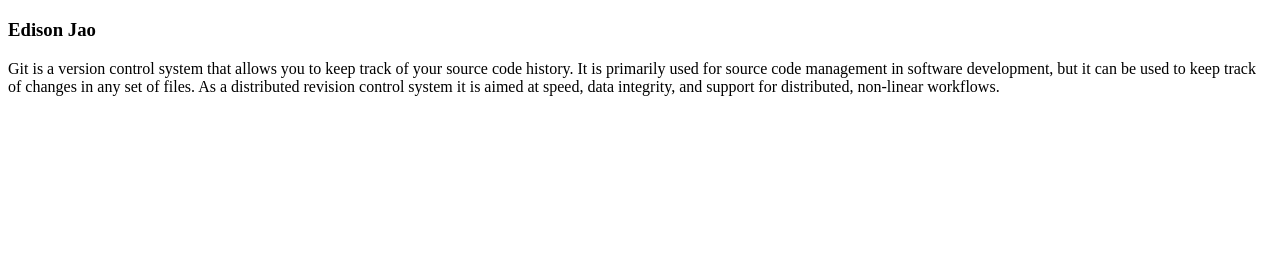
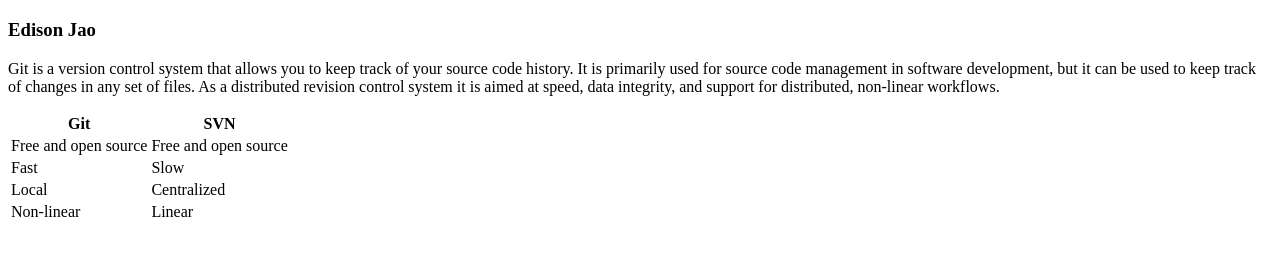
Before and after one commit to edisonjao5/Unde_Git, a plain HTML site: page index.html in a window 1280 px wide. Shown: the part 61-316 px from the top of the page. Drawn offline with Linux system fonts and the light colour scheme.

Commit message:
Third commit

```diff
--- a/index.html
+++ b/index.html
@@ -16,5 +16,27 @@
       set of files. As a distributed revision control system it is aimed at
       speed, data integrity, and support for distributed, non-linear workflows.
     </p>
+    <table>
+      <tr>
+        <th>Git</th>
+        <th>SVN</th>
+      </tr>
+      <tr>
+        <td>Free and open source</td>
+        <td>Free and open source</td>
+      </tr>
+      <tr>
+        <td>Fast</td>
+        <td>Slow</td>
+      </tr>
+      <tr>
+        <td>Local</td>
+        <td>Centralized</td>
+      </tr>
+      <tr>
+        <td>Non-linear</td>
+        <td>Linear</td>
+      </tr>
+    </table>
   </body>
 </html>
```
